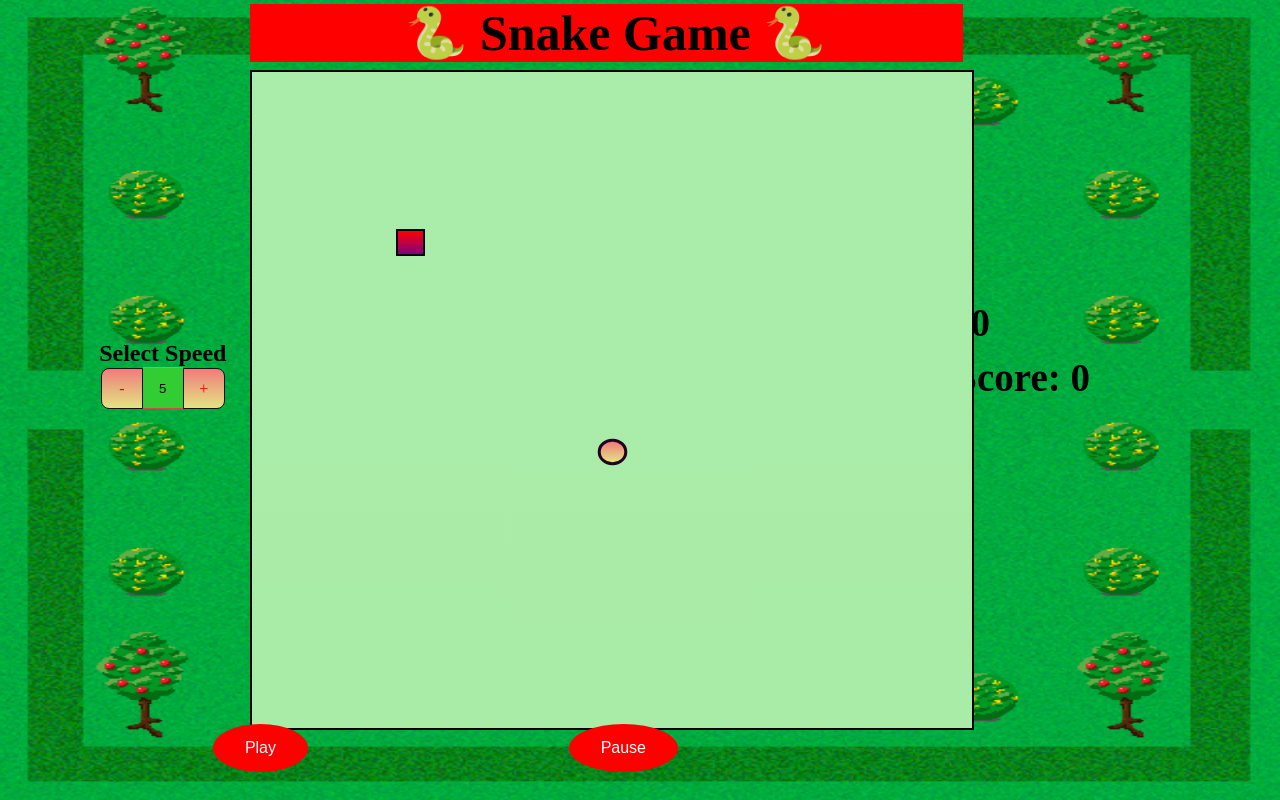
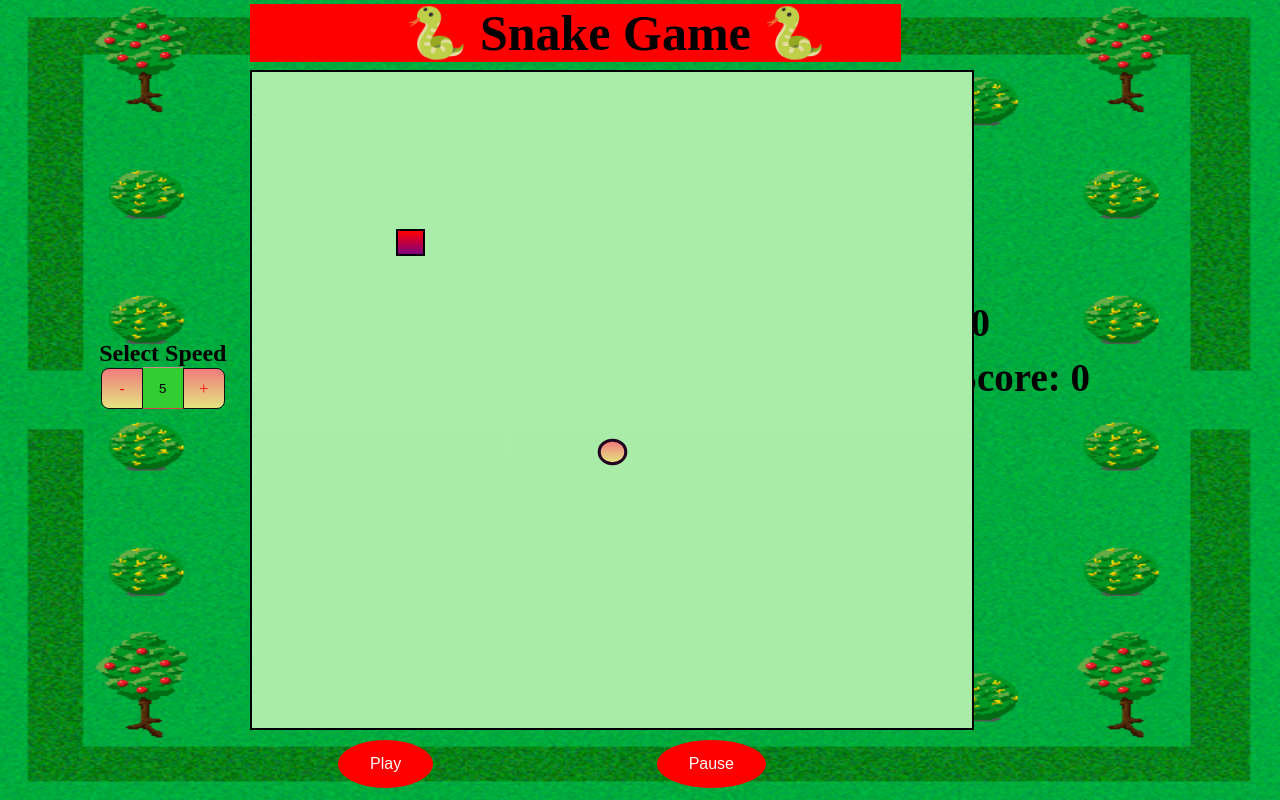
Before and after one commit to BhaskarAddepalli/BhaskarAddepalli.github.io, a plain HTML site: page index.html in a window 1280 px wide. Drawn offline with Linux system fonts and the light colour scheme; a web font is replaced by a local one.

Commit message:
Update style.css

```diff
--- a/css/style.css
+++ b/css/style.css
@@ -47,6 +47,8 @@
     position: fixed;
     top:720px;
     right:970px;
+     top:92%;
+  right:66% ;
 }
 #Play{
     background-color:red;
@@ -66,6 +68,8 @@
   position: fixed;
   top:720px;
   right:600px;
+    top:92%;
+  right:40%;
 }
 #Pause{
   background-color:red;
@@ -172,6 +176,7 @@ form {
     background-color:red;
     position: absolute;
     top: 4px;
+      top: 0.5%;
     left:250px;
     font-size: 50px;
     font-weight: bold;
@@ -179,4 +184,5 @@ form {
     color:black;
     padding-left: 155px;
     width:558px;
+      width:38.75%
   }
```
